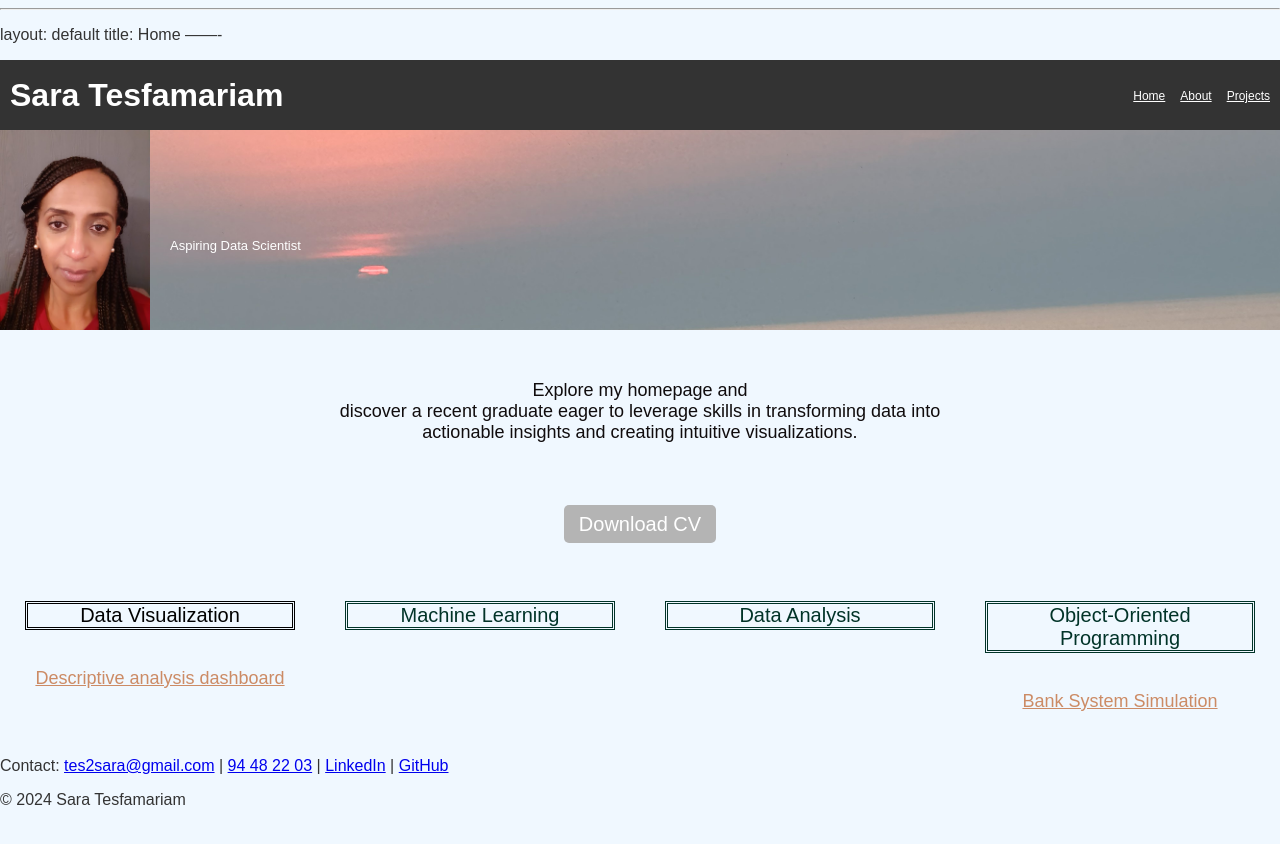
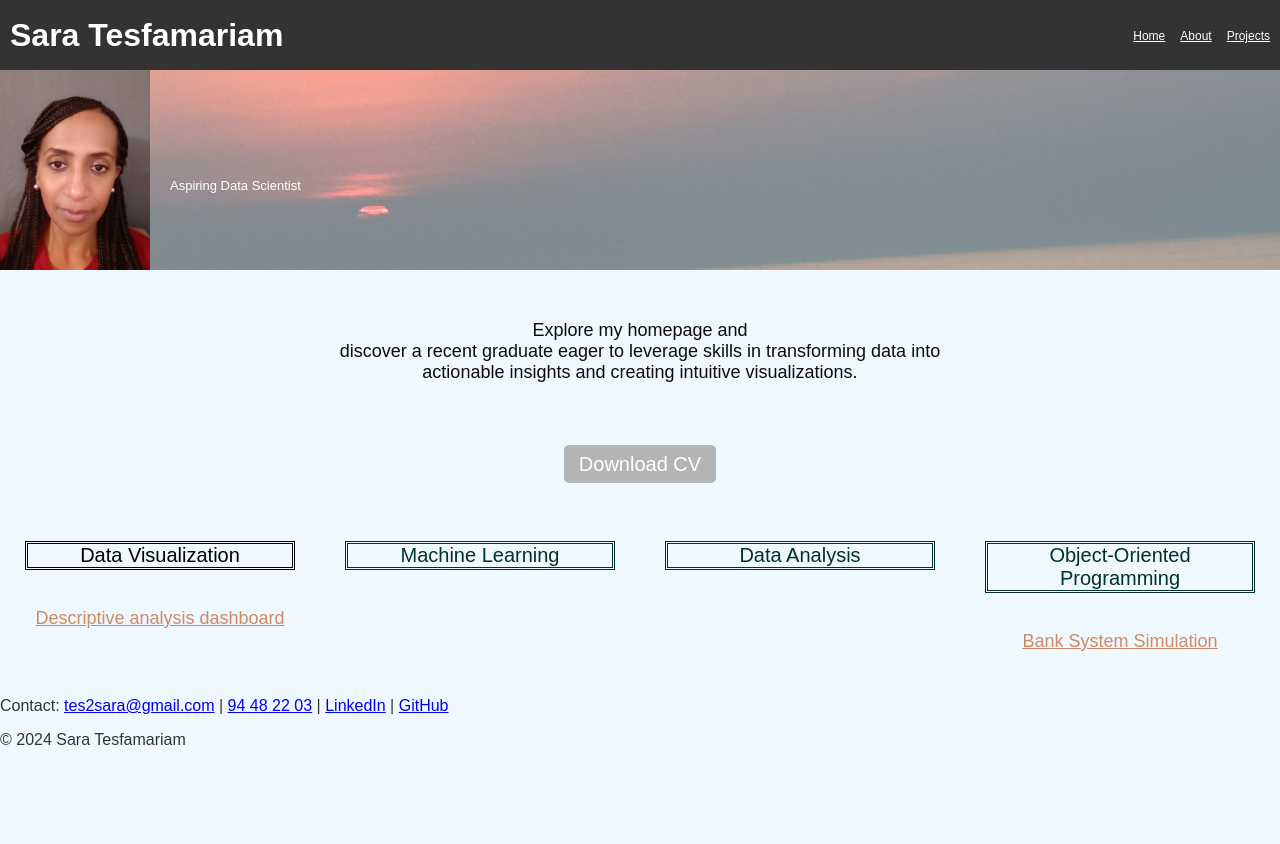
Before and after one commit to tes2sara/sara_tesfamariam, a Jekyll site: the page built from index.md, in a window 1280 px wide. Shown: the top 844 px of the page. Built offline with Jekyll 4.4.1, drawn with Linux system fonts in a browser that asks for light colours; our own code applies the rules of GitHub Pages for plain Markdown files; Markdown is read by kramdown in place of the engine named in the settings; some of the changed lines change nothing that is shown.

Commit message:
Update index.md

```diff
--- a/index.md
+++ b/index.md
@@ -1,14 +1,14 @@
 ---
 layout: default
 title: Home
--------
+---
 <link rel="stylesheet" href="style.css">
 
 <div style="display: flex; justify-content: space-between; align-items: center; padding: 10px; background-color: #333; color: white;">
     <h1 style="margin: 0;">Sara Tesfamariam</h1>
     <ul style="list-style: none; margin: 2; padding: 0; display: flex; gap: 15px;">
         <li><a href="index.md" style="color: white; font-size: 12px;">Home</a></li>
-        <li><a href="about.html" style="color:white; font-size: 12px;">About</a></li>
+        <li><a href="about.md" style="color:white; font-size: 12px;">About</a></li>
         <li><a href="projects.md" style="color:white; font-size: 12px;">Projects</a></li>
     </ul>
 </div>
```
